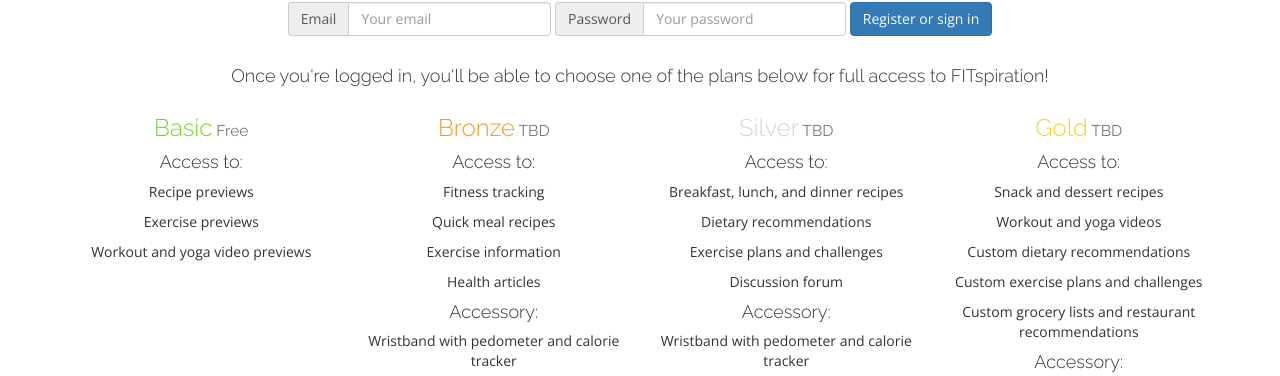
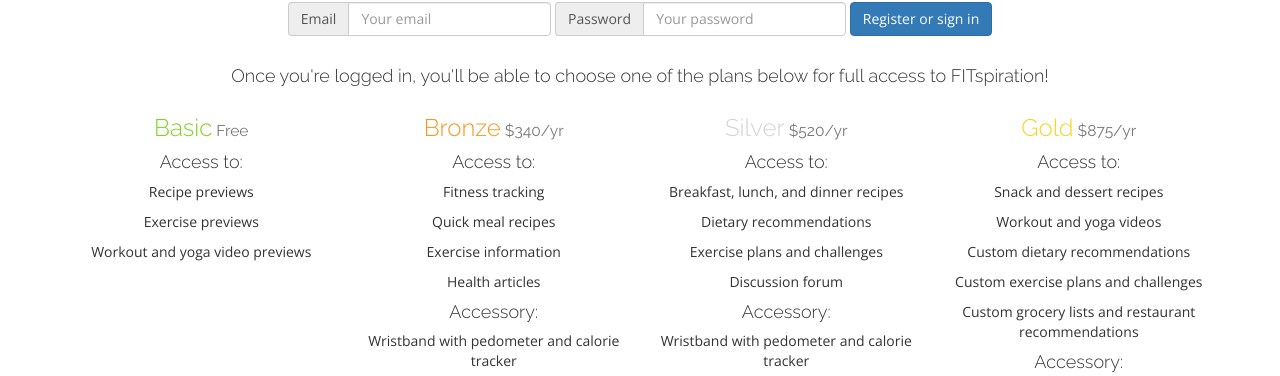
Before and after one commit to JasonPuglisi/fitspiration-website, a PHP site: page / in a window 1280 px wide. Shown: the part 559-935 px from the top of the page. Run offline with PHP 8.4, Linux system fonts and the light colour scheme; some libraries are stand-ins or nearby versions.

Commit message:
Update package prices

```diff
--- a/index.php
+++ b/index.php
@@ -66,7 +66,7 @@
 				<p>Workout and yoga video previews</p>
 			</div>
 			<div class='col-md-3'>
-				<h3 class='account-bronze'>Bronze<small> TBD</small></h3>
+				<h3 class='account-bronze'>Bronze<small> $340/yr</small></h3>
 				<h4>Access to:</h4>
 				<p>Fitness tracking</p>
 				<p>Quick meal recipes</p>
@@ -76,7 +76,7 @@
 				<p>Wristband with pedometer and calorie tracker</p>
 			</div>
 			<div class='col-md-3'>
-				<h3 class='account-silver'>Silver<small> TBD</small></h3>
+				<h3 class='account-silver'>Silver<small> $520/yr</small></h3>
 				<h4>Access to:</h4>
 				<p>Breakfast, lunch, and dinner recipes</p>
 				<p>Dietary recommendations</p>
@@ -86,7 +86,7 @@
 				<p>Wristband with pedometer and calorie tracker</p>
 			</div>
 			<div class='col-md-3'>
-				<h3 class='account-gold'>Gold<small> TBD</small></h3>
+				<h3 class='account-gold'>Gold<small> $875/yr</small></h3>
 				<h4>Access to:</h4>
 				<p>Snack and dessert recipes</p>
 				<p>Workout and yoga videos</p>
```
